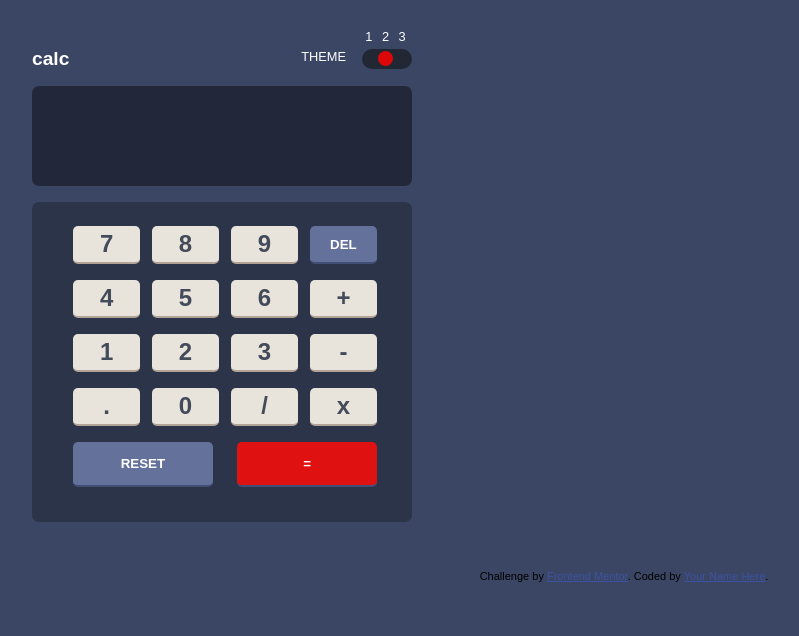
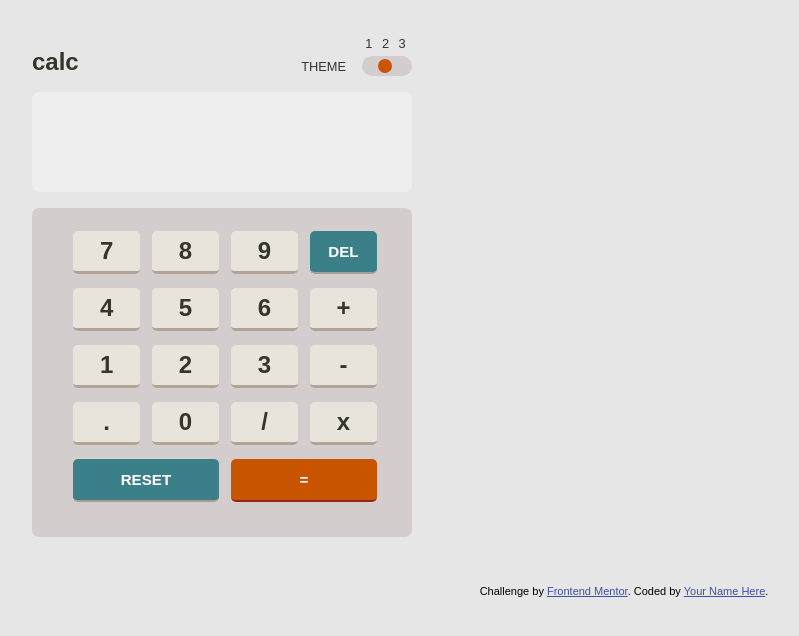
Before and after one commit to NedsonSilva/Calculator_App, a plain HTML site: page index.html in a window 1280 px wide. Both pictures are taken after a click on the element 403 px from the left and 59 px from the top of the page. Shown: the whole page, without its empty margins (16-815 px from the left). Drawn offline with Linux system fonts and the light colour scheme.

Commit message:
Include theme 3

```diff
--- /dev/null
+++ b/assets/css/theme-2.css
@@ -0,0 +1,46 @@
+:root {
+   --light-day: #E6E6E6;
+   --keypad-bg2: #D3CDCD;
+   --text2: #35352C;
+}
+
+.theme2 { background: var(--light-day); }
+
+.theme2 header h1 { color: var(--text2); }
+
+.theme2 .theme p { color: var(--text2); }
+
+.theme2 .selected { background: var(--keypad-bg2); }
+
+.theme2 .selected::after { color: var(--text2); }
+
+.theme2 .selected::before { background: #CE5300; }
+
+.theme2 #result {
+   background: #EEEEEE;
+   color: var(--text2);
+}
+
+.theme2 #calculator { background: var(--keypad-bg2); }
+
+.theme2 .list-btn { color: var(--text2); }
+
+.theme2 .list-btn span,
+.theme2 .list-btn button {
+   background: var(--btn-bg);
+}
+
+.theme2 .list-btn button {
+   border-bottom: 2px solid #A79D94;
+}
+
+.theme2 #del {
+   color: white;
+   background: #3B8089;
+}
+
+.theme2 .list-btn .reset { background: #3B8089; }
+
+.theme2 .list-btn:last-child button:last-child {
+   background: #C85400
+}
--- /dev/null
+++ b/assets/css/theme-3.css
@@ -0,0 +1,64 @@
+:root {
+   /* Backgrounds */
+   --main-background: hsl(268, 75%, 9%);
+   --keypad-background-3: hsl(268, 71%, 12%);
+   /* Keys */
+   --key-background: hsl(268, 47%, 21%);
+   --key-shadow: hsl(290, 70%, 36%);
+   /*keys Toggle */
+   --pure-cyan-background: hsl(176, 100%, 44%);
+   --soft-cyan-shadow: hsl(177, 92%, 70%);
+   /* Text */
+   --txt-light-yellow: hsl(52, 100%, 62%);
+   --txt-very-dark-blue: hsl(198, 20%, 13%);
+   --txt-white: hsl(0, 0, 100%)
+}
+
+.theme3 {
+   background: var(--main-background);
+}
+
+.theme3 header { color: var(--txt-light-yellow); }
+
+.theme3 .selected { background: var(--keypad-background-3); }
+
+
+.theme3 .selected::before {
+   background: var(--pure-cyan-background);
+}
+
+.theme3 #result {
+   background: var(--keypad-background-3);
+   color: var(--txt-light-yellow);
+}
+
+.theme3 #calculator {
+   background: var(--keypad-background-3);
+}
+
+.theme3 .list-btn { color: var(--txt-light-yellow); }
+
+.theme3 .list-btn span,
+.theme3 .list-btn button {
+   background: var(--key-background);
+   border-bottom: 3px solid var(--key-shadow);
+}
+
+.theme3 .list-btn button {
+   border-bottom: 3px solid var(--key-shadow);
+}
+
+.theme3 #del {
+   color: white;
+   background: hsl(281, 89%, 26%);
+}
+
+.theme3 .list-btn .reset {
+   background: hsl(281, 89%, 26%);
+}
+
+.theme3 .list-btn:last-child button:last-child {
+   background: var(--pure-cyan-background);
+   color: black;
+   border-bottom-color: var(--soft-cyan-shadow);
+}
--- a/index.html
+++ b/index.html
@@ -21,6 +21,8 @@
 		}
 	</style>
 	<link rel="stylesheet" href="style.css">
+	<link rel="stylesheet" href="assets/css/theme-2.css">
+	<link rel="stylesheet" href="assets/css/theme-3.css">
 </head>
 
 <body>
@@ -31,17 +33,12 @@
 
 				<div class="theme">
 					<p>Theme</p>
-					<!-- <p>
-						<span>1</span>
-						<span>2</span>
-						<span>3</span>
-					</p> -->
 					<span class="selected"></span>
 				</div>
 		</header>
 
 		<div id="result">
-			<p></p>
+			<p class="error"></p>
 		</div>
 
 
@@ -75,7 +72,7 @@
 			</li>
 
 			<li class="list-btn">
-				<button onclick="calc.reset()">RESET</button>
+				<button onclick="calc.reset()" class="reset">RESET</button>
 				<button onclick="calc.calculation()">=</button>
 			</li>
 		</ol>
--- a/main.js
+++ b/main.js
@@ -2,7 +2,7 @@ const result = document.querySelector('#result p')
 
 const calc = {
    get(number) {
-      result.style.color = 'rgba(255, 255, 255, 0.965)'
+      result.classList.remove('error')
       result.innerText += number.replace('*', 'x')
    },
 
@@ -28,8 +28,7 @@ const calc = {
                .toFixed(5).replace('.', ',')
 
       } catch (e) {
-         result.style.color = 'rgb(238, 53, 53)'
-         result.innerText = 'invalid operation!'
+         result.classList.add('error')
       }
    }
 }
@@ -38,19 +37,17 @@ const calc = {
 const theme = document.querySelector('.selected')
 let cont = 2;
 function alter() {
-   // if(theme.classList.toggle('theme2'))
-   //    theme.classList.toggle('theme3')
-   const main = document.querySelector('main')
 
-   if(cont < 4) {
-      if(cont === 2)
-         main.classList.add('theme2')
-      else if(cont === 3)
-         main.classList.replace('theme2', 'theme3')
-      else
-         main.classList.remove('theme2', 'theme3')
-      cont++
-   }
+   const body = document.body
+
+   if(cont === 2)
+      body.classList.add('theme2')
+   else if(cont === 3)
+      body.classList.replace('theme2', 'theme3')
+   else
+      body.classList.remove('theme2', 'theme3')
+
+   cont++
 
    if(cont > 3) cont = 1
 
--- a/style.css
+++ b/style.css
@@ -1,7 +1,9 @@
 :root {
-   --background: #3B4664;
+   --background: hsl(222, 26%, 31%);
    --btn-bg: #E9E4DB;
    --btn-color-number: #434A5A;
+   --keypad-bg: hsl(223, 31%, 20%);
+   --text: hsl (221, 14%, 31%);
 }
 
 * {
@@ -13,6 +15,7 @@
 body {
    font-family: Arial, Helvetica, sans-serif;
    background: var(--background);
+   font-size: 32px;
 }
 
 main {
@@ -26,16 +29,17 @@ main {
 header {
    display: flex;
    justify-content: space-between;
-   align-items: center;
+   align-items: flex-end;
    width: 100%;
    margin: auto;
    color: #FEFFFF;
 }
 
-header h1 { font-size: 1.2rem; }
+header h1 { font-size: 1.5rem; }
 
 .theme {
    display: flex;
+   align-items: center;
    position: relative;
    text-transform: uppercase;
    font-size: .8rem;
@@ -45,12 +49,17 @@ header h1 { font-size: 1.2rem; }
    margin-right: 1rem;
 }
 
+.error {
+   color: rgb(214, 33, 33);
+}
+
 .selected {
    position: relative;
    width: 50px;
    height: 20px;
    background: rgba(15, 15, 15, 0.555);
    border-radius: 10px;
+   cursor: pointer;
 }
 
 .selected::after {
@@ -67,11 +76,11 @@ header h1 { font-size: 1.2rem; }
    content: '';
    display: block;
    position: absolute;
-   top: 2px;
+   top: 3px;
    left: 5px;
-   width: 15px;
-   height: 15px;
-   background: rgba(255, 0, 0, 0.849);
+   width: 14px;
+   height: 14px;
+   background: #D13E33;
    border-radius: 100%;
    transition: .3s;
 }
@@ -101,7 +110,7 @@ header h1 { font-size: 1.2rem; }
    width: 100%;
    padding: 1rem 10%;
    margin: auto;
-   background: #00000042;
+   background: var(--keypad-bg);
    border-radius: 7px;
 }
 
@@ -109,9 +118,6 @@ header h1 { font-size: 1.2rem; }
    display: flex;
    justify-content: space-between;
    width: 100%;
-}
-
-.list-btn {
    text-align: center;
    color: var(--btn-color-number);
    font-size: 1.5rem;
@@ -123,9 +129,9 @@ header h1 { font-size: 1.2rem; }
 .list-btn button {
    background: var(--btn-bg);
    flex-basis: 4.2rem;
-   padding: 4px 0;
-   margin: 5px 0;
-   border-bottom: 2px solid #B2A396;
+   padding: 6px 0;
+   margin: 4px 0;
+   border-bottom: 3px solid #B2A396;
    border-radius: 5px;
    cursor: pointer;
    font-weight: bold;
@@ -133,7 +139,8 @@ header h1 { font-size: 1.2rem; }
 
 .list-btn button {
    border: none;
-   border-bottom: 2px solid #424E73;
+   border-bottom: 3px solid #424E73;
+   font-size: .95rem;
 }
 
 #del {
@@ -142,14 +149,18 @@ header h1 { font-size: 1.2rem; }
 }
 
 .list-btn:last-child button {
-   flex-basis: 46%;
+   flex-basis: 48%;
    margin-bottom: 1rem;
-   padding: 14px 0;
-   background: #64729B;
+   padding: 12px 0;
    color: white;
 }
 
+.list-btn .reset {
+   background: #64729B;
+}
+
 .list-btn:last-child button:last-child {
-   background: rgb(223, 17, 17);
+   background: #D13F30;
    font-weight: bolder;
+   border-bottom-color: #93251A;
 }
```
Also changed, not shown: assets/design/desktop-design-theme-1.jpg (renamed from design/desktop-design-theme-1.jpg), assets/design/desktop-design-theme-2.jpg (renamed from design/desktop-design-theme-2.jpg), assets/design/desktop-design-theme-3.jpg (renamed from design/desktop-design-theme-3.jpg), assets/design/desktop-preview.jpg (renamed from design/desktop-preview.jpg), assets/design/mobile-design-theme-1.jpg (renamed from design/mobile-design-theme-1.jpg), assets/design/mobile-design-theme-2.jpg (renamed from design/mobile-design-theme-2.jpg), assets/design/mobile-design-theme-3.jpg (renamed from design/mobile-design-theme-3.jpg), assets/images/favicon-32x32.png (renamed from images/favicon-32x32.png).
